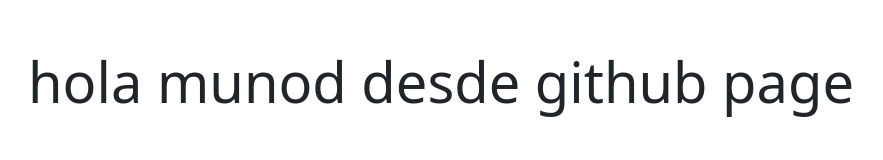
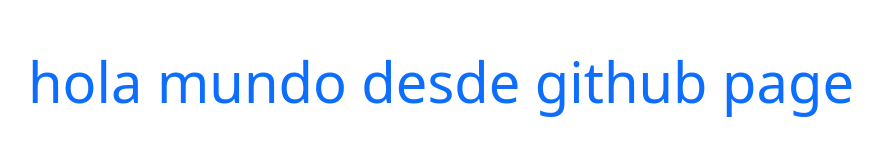
Before and after one commit to rcdf44/rcdf44.github.io, a plain HTML site: page index.html in a window 1280 px wide. Shown: the whole page, without its empty margins (199-1082 px from the left). Drawn offline with nearby package versions, Linux system fonts and the light colour scheme.

Commit message:
modificado

```diff
--- a/index.html
+++ b/index.html
@@ -14,8 +14,8 @@
     />
   </head>
   <body>
-    <h1 class="text-center text-prmiary mt-5 display-4">
-      hola munod desde github page
+    <h1 class="text-center text-primary mt-5 display-4">
+      hola mundo desde github page
     </h1>
   </body>
 </html>
```
